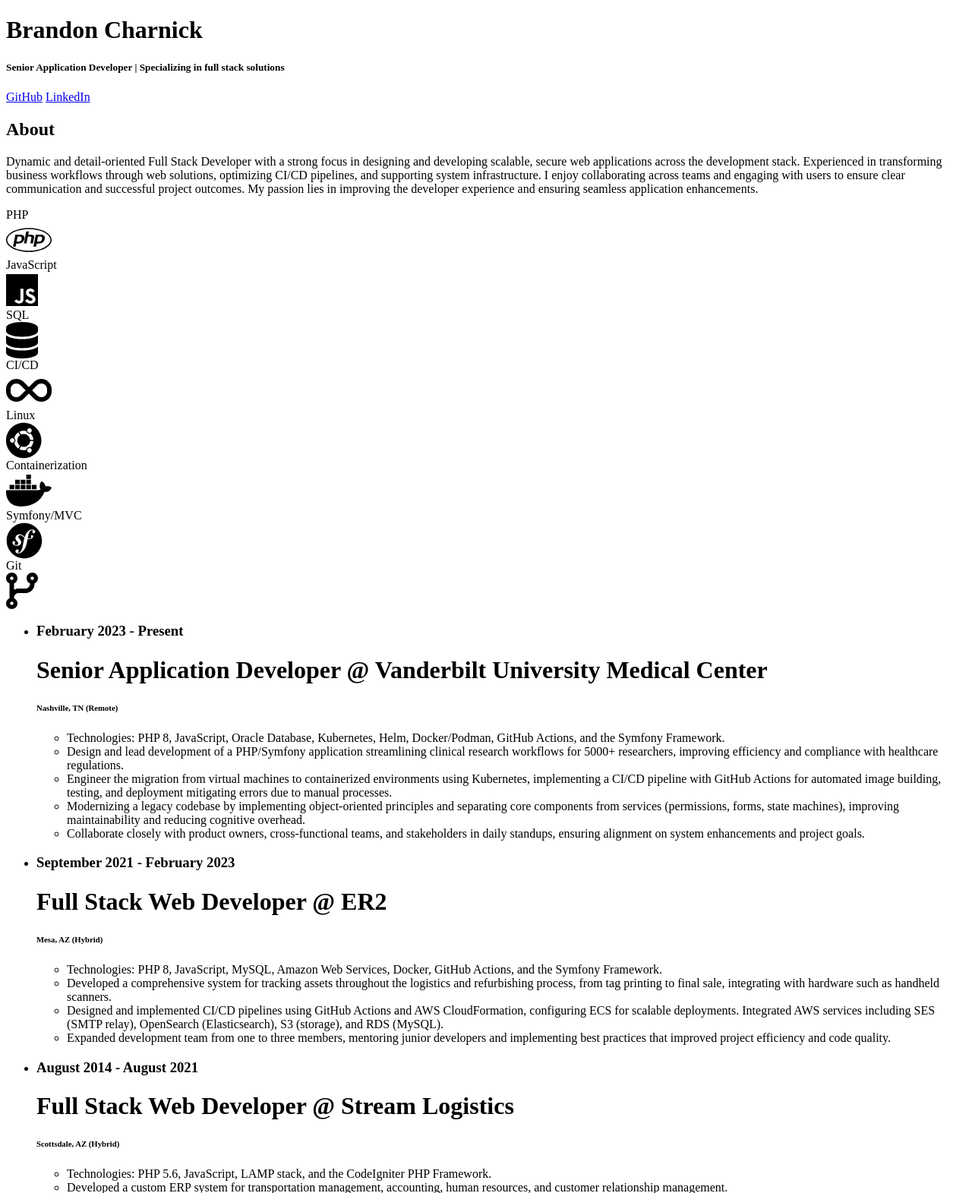
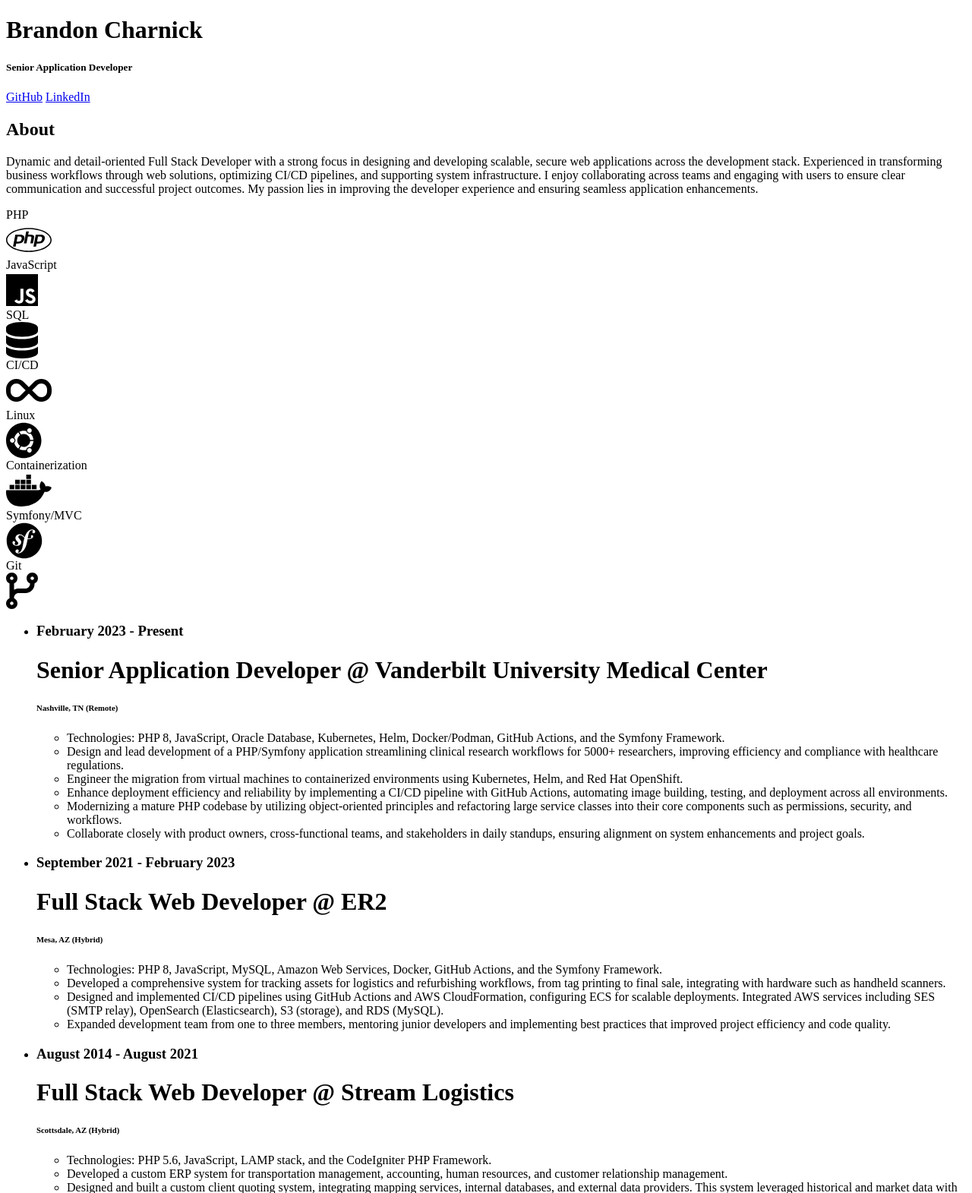
Before and after one commit to brandon-charnick/personal-website-symfony, a Symfony app: template templates/index.html.twig in a window 1280 px wide. Shown: the part 26-1597 px from the top of the page at 76% size. Run offline with Twig, Linux system fonts and the light colour scheme; the template is opened without the code that fills it, so the values that code supplies are empty; some libraries are stand-ins or nearby versions.

Commit message:
Refactor job description to improve clarity and detail, emphasizing technologies and contributions in previous roles.

```diff
--- a/templates/index.html.twig
+++ b/templates/index.html.twig
@@ -10,7 +10,7 @@
 <div class="row mt-3">
     <div class="col">
         <h5>
-            Senior Application Developer | Specializing in full stack solutions
+            Senior Application Developer
         </h5>
     </div>
 </div>
@@ -78,8 +78,9 @@
                         <ul>
                             <li>Technologies: PHP 8, JavaScript, Oracle Database, Kubernetes, Helm, Docker/Podman, GitHub Actions, and the Symfony Framework.</li>
                             <li>Design and lead development of a PHP/Symfony application streamlining clinical research workflows for 5000+ researchers, improving efficiency and compliance with healthcare regulations.</li>
-                            <li>Engineer the migration from virtual machines to containerized environments using Kubernetes, implementing a CI/CD pipeline with GitHub Actions for automated image building, testing, and deployment mitigating errors due to manual processes.</li>
-                            <li>Modernizing a legacy codebase by implementing object-oriented principles and separating core components from services (permissions, forms, state machines), improving maintainability and reducing cognitive overhead.</li>
+                            <li>Engineer the migration from virtual machines to containerized environments using Kubernetes, Helm, and Red Hat OpenShift.</li>
+                            <li>Enhance deployment efficiency and reliability by implementing a CI/CD pipeline with GitHub Actions, automating image building, testing, and deployment across all environments.</li>
+                            <li>Modernizing a mature PHP codebase by utilizing object-oriented principles and refactoring large service classes into their core components such as permissions, security, and workflows.</li>
                             <li>Collaborate closely with product owners, cross-functional teams, and stakeholders in daily standups, ensuring alignment on system enhancements and project goals.</li>
                         </ul>
                     </div>
@@ -91,7 +92,7 @@
                         <h6>Mesa, AZ (Hybrid)</h6>
                         <ul>
                             <li>Technologies: PHP 8, JavaScript, MySQL, Amazon Web Services, Docker, GitHub Actions, and the Symfony Framework.</li>
-                            <li>Developed a comprehensive system for tracking assets throughout the logistics and refurbishing process, from tag printing to final sale, integrating with hardware such as handheld scanners.</li>
+                            <li>Developed a comprehensive system for tracking assets for logistics and refurbishing workflows, from tag printing to final sale, integrating with hardware such as handheld scanners.</li>
                             <li>Designed and implemented CI/CD pipelines using GitHub Actions and AWS CloudFormation, configuring ECS for scalable deployments. Integrated AWS services including SES (SMTP relay), OpenSearch (Elasticsearch), S3 (storage), and RDS (MySQL).</li>
                             <li>Expanded development team from one to three members, mentoring junior developers and implementing best practices that improved project efficiency and code quality.</li>
                         </ul>
```
